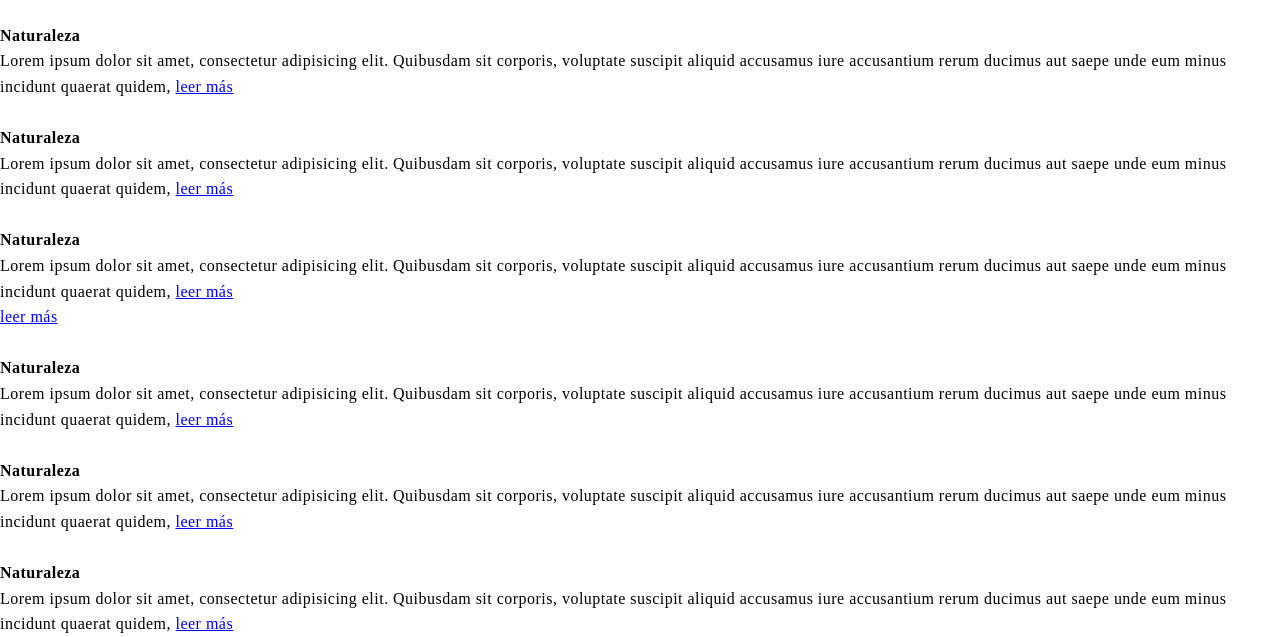
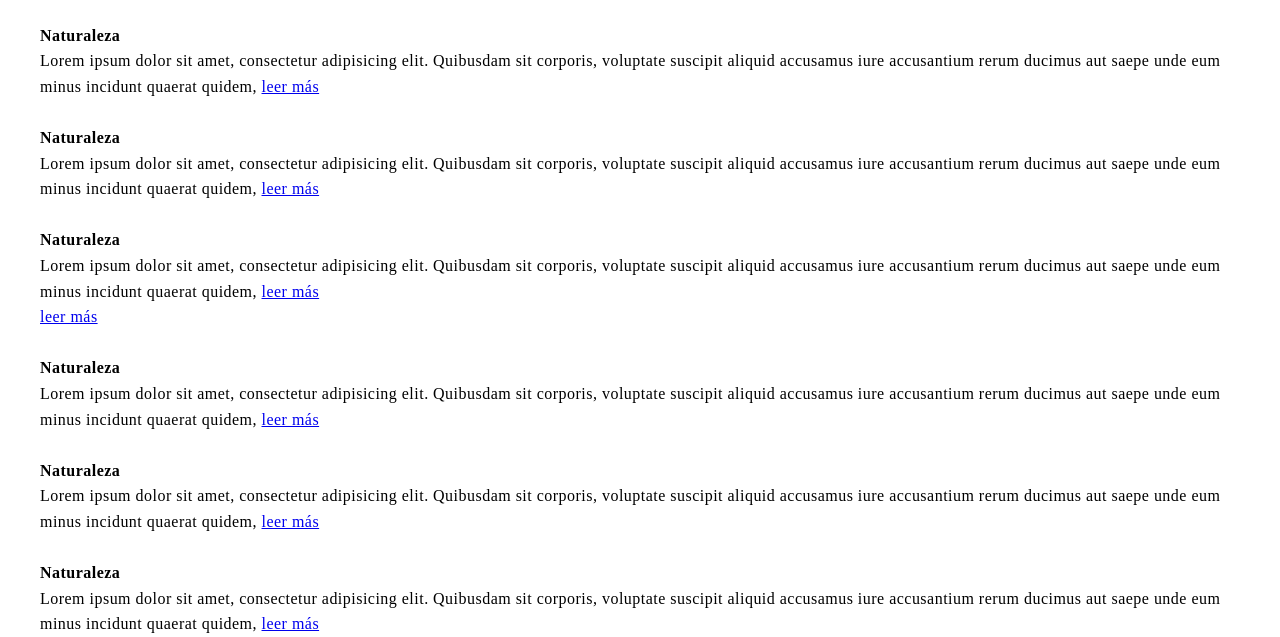
Before and after one commit to genarogg/tarjetas-con-efecto-hover, a plain HTML site: page index.html in a window 1280 px wide. Shown: the part 167-804 px from the top of the page. Drawn offline with Linux system fonts and the light colour scheme.

Commit message:
.contenedorDeTarjetasConHover

```diff
--- a/css/style.css
+++ b/css/style.css
@@ -20,3 +20,13 @@ body{
     font-weight: 100;
 
 }
+
+.contenedorDeTarjetasConHover{
+    width: 100%;
+    max-width: 1200px;
+    height: 430px;
+    display: flex;
+    flex-wrap: wrap;
+    justify-content: center;
+    margin: auto;
+}
```
